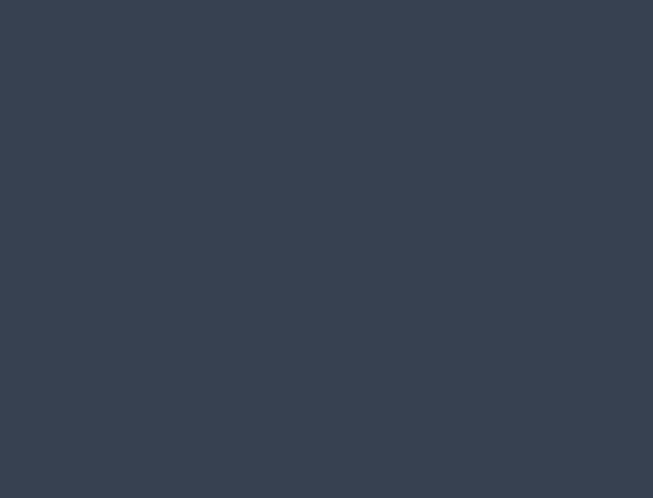
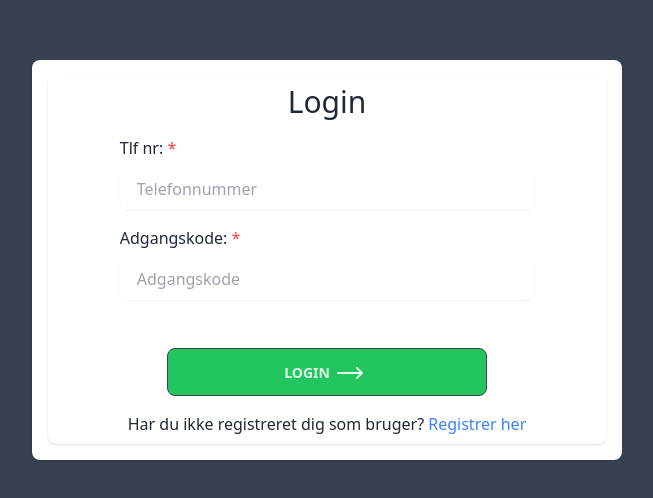
Before and after one commit to Mihusu/myBicycle, a React (Vite) app in the folder site/: page /userlogin in a window 1280 px wide. Before the commit this address had no page. Shown: the part 140-638 px from the top of the page, without its empty margins (313-966 px from the left). Built offline with nearby package versions, Linux system fonts and the light colour scheme; the HTML template or start-up script is replaced by a standard one; what react-secure-storage would draw is missing.

Commit message:
Made the root page in the FrontEnd

```diff
--- a/site/src/App.jsx
+++ b/site/src/App.jsx
@@ -1,11 +1,9 @@
-import {
-  Routes,
-  Route,
-} from "react-router-dom";
+import { Routes, Route } from "react-router-dom";
 
 // Non-auth pages
 import Home from "./pages/Home";
-import Login from "./pages/Login";
+import UserLogin from "./pages/UserLogin";
+import StoreLogin from "./BikeStore/pages/StoreLogin";
 import MyBikes from "./pages/MyBikes";
 import SmsVerification from "./pages/SmsVerification";
 import BikeRegistration from "./pages/BikeRegistration";
@@ -21,15 +19,17 @@ import { StolenBike } from "./components/MyBikes/StolenBike";
 import { PrivateRoutes } from "./components/Auth/PrivateRoute";
 
 function App() {
-
   return (
-    <div className="bg-gray-700 min-w-screen min-h-screen">
+    <div className="min-w-screen min-h-screen bg-gray-700">
       <Routes>
         <Route path="/" element={<Home />} />
-        <Route path="/login" element={<Login />} />
+        <Route path="/userlogin" element={<UserLogin />} />
         <Route path="/bikeregistration" element={<BikeRegistration />} />
         <Route path="/registration" element={<PhoneRegistration />} />
-        <Route path="/smsverification/:session_id" element={<SmsVerification />} />
+        <Route
+          path="/smsverification/:session_id"
+          element={<SmsVerification />}
+        />
         <Route path="/choosepassword" element={<ChoosePassword />} />
 
         <Route element={<PrivateRoutes />}>
@@ -37,12 +37,20 @@ function App() {
           <Route path="/transferbike/:id" element={<BikeTransfer />} />
           <Route path="/stolenbike" element={<StolenBike />} />
           <Route path="/activities" element={<Activity />} />
-          <Route path="/transfers/accept/:transfer_id" element={<ViewTransferAccept />} />
-          <Route path="/transfers/detail/:transfer_id" element={<ViewTransferDetail />} />
+          <Route
+            path="/transfers/accept/:transfer_id"
+            element={<ViewTransferAccept />}
+          />
+          <Route
+            path="/transfers/detail/:transfer_id"
+            element={<ViewTransferDetail />}
+          />
         </Route>
+
+        <Route path="/Storelogin" element={<StoreLogin />} />
       </Routes>
     </div>
-  )
+  );
 }
 
 export default App;
--- /dev/null
+++ b/site/src/BikeStore/pages/StoreLogin.jsx
@@ -0,0 +1,106 @@
+import React, { useState } from "react";
+import { useForm } from "react-hook-form";
+import secureLocalStorage from "react-secure-storage";
+import { Link, useNavigate } from "react-router-dom";
+
+const API_URL = import.meta.env.VITE_API_URL;
+
+function StoreLogin() {
+  const [error, setError] = useState("");
+
+  const { register, control, handleSubmit } = useForm();
+
+  const navigate = useNavigate();
+
+  const onSubmit = async (data) => {
+    const response = await fetch(API_URL + "/auth/token", {
+      method: "POST",
+      headers: {
+        "Content-Type": "application/json",
+      },
+      body: JSON.stringify(data),
+    });
+
+    const result = await response.json();
+
+    if (response.ok) {
+      secureLocalStorage.setItem("accesstoken", result.access_token);
+      navigate(`/mybikes`, { replace: true });
+    } else {
+      setError(result.detail);
+    }
+  };
+
+  return (
+    <div className="grid h-screen place-items-center p-4">
+      <div className="rounded-lg bg-white p-4 shadow dark:bg-gray-800">
+        {/* Errors */}
+        {error && (
+          <div className="rounded-lg bg-error p-4 text-white">{error}</div>
+        )}
+
+        {/* Use a form element to wrap the inputs and button */}
+        <form
+          className="rounded-lg bg-white p-2 shadow dark:bg-gray-800 sm:px-2 md:px-4 lg:px-10"
+          onSubmit={handleSubmit(onSubmit)}
+        >
+          {/* Use input elements for phoneNumber and password */}
+          <h1 className="mb-4 flex justify-center text-3xl">Login</h1>
+          <div
+            className="px-8 pb-2 font-light text-gray-800 dark:text-white"
+            control={control}
+            rules={{ required: true }}
+          >
+            Tlf nr:
+            <span className="required-dot text-red-500"> *</span>
+          </div>
+          <div className="px-8">
+            <input
+              type="text"
+              placeholder="Telefonnummer"
+              className="w-full flex-1 appearance-none rounded-lg border border-transparent border-gray-300 bg-white py-2 px-4 text-base text-gray-700 placeholder-gray-400 shadow-sm focus:border-transparent focus:outline-none focus:ring-2 focus:ring-purple-600"
+              {...register("phone_number")}
+            />
+          </div>
+          <div className="space-y-2 py-4 px-8">
+            <label className="font-light text-gray-800 dark:text-white">
+              Adgangskode:
+              <span className="required-dot text-red-500"> *</span>
+            </label>
+            <input
+              type="password"
+              className="w-full flex-1 appearance-none rounded-lg border border-transparent border-gray-300 bg-white py-2 px-4 text-base text-gray-700 placeholder-gray-400 shadow-sm focus:border-transparent focus:outline-none focus:ring-2 focus:ring-purple-600"
+              placeholder="Adgangskode"
+              {...register("password")}
+            />
+          </div>
+
+          <div className="flex flex-col items-center justify-center space-y-2 sm:px-2 md:px-4 lg:px-10">
+            <button
+              className="btn my-2 mt-8 w-full max-w-xs bg-green-500 py-2 px-4 text-green-100"
+              type="submit"
+            >
+              Login
+              <svg
+                xmlns="http://www.w3.org/2000/svg"
+                fill="none"
+                viewBox="0 0 24 24"
+                strokeWidth={1.5}
+                stroke="currentColor"
+                className="h-8 w-10"
+              >
+                <path
+                  strokeLinecap="round"
+                  strokeLinejoin="round"
+                  d="M17.25 8.25L21 12m0 0l-3.75 3.75M21 12H3"
+                />
+              </svg>
+            </button>
+          </div>
+        </form>
+      </div>
+    </div>
+  );
+}
+
+export default StoreLogin;
--- /dev/null
+++ b/site/src/pages/UserLogin.jsx
@@ -0,0 +1,111 @@
+import React, { useState } from "react";
+import { useForm } from "react-hook-form";
+import secureLocalStorage from "react-secure-storage";
+import { Link, useNavigate } from "react-router-dom";
+
+const API_URL = import.meta.env.VITE_API_URL;
+
+function PageLogin() {
+
+    const [error, setError] = useState("")
+
+    const {
+        register,
+        control,
+        handleSubmit,
+    } = useForm();
+
+    const navigate = useNavigate();
+
+    const onSubmit = async (data) => {
+
+        const response = await fetch(API_URL + '/auth/token', {
+            method: "POST",
+            headers: {
+                "Content-Type": "application/json",
+            },
+            body: JSON.stringify(data),
+        })
+
+        const result = await response.json()
+
+        if (response.ok) {
+            secureLocalStorage.setItem('accesstoken', result.access_token)
+            navigate(`/mybikes`, { replace: true });
+
+        }
+        else {
+            setError(result.detail)
+        }
+
+    }
+
+    return (
+        <div className="grid h-screen place-items-center p-4">
+            <div className="bg-white rounded-lg shadow dark:bg-gray-800 p-4">
+                {/* Errors */}
+                {error && <div className="p-4 rounded-lg bg-error text-white">{error}</div>}
+
+                {/* Use a form element to wrap the inputs and button */}
+                <form
+                    className="rounded-lg bg-white p-2 shadow dark:bg-gray-800 sm:px-2 md:px-4 lg:px-10"
+                    onSubmit={handleSubmit(onSubmit)}
+                >
+                    {/* Use input elements for phoneNumber and password */}
+                    <h1 className="flex justify-center text-3xl mb-4">Login</h1>
+                    <div className="pb-2 font-light text-gray-800 dark:text-white px-8"
+                        control={control}
+                        rules={{ required: true }}>
+                        Tlf nr:
+                        <span className="required-dot text-red-500"> *</span>
+                    </div>
+                    <div className="px-8">
+                        <input
+                            type="text"
+                            placeholder="Telefonnummer"
+                            className="rounded-lg border-transparent flex-1 appearance-none border border-gray-300 w-full py-2 px-4 bg-white text-gray-700 placeholder-gray-400 shadow-sm text-base focus:outline-none focus:ring-2 focus:ring-purple-600 focus:border-transparent"
+                            {...register('phone_number')}
+                        />
+                    </div>
+                    <div className='space-y-2 py-4 px-8'>
+                        <label className="font-light text-gray-800 dark:text-white">
+                            Adgangskode:
+                            <span className="text-red-500 required-dot"> *</span>
+                        </label>
+                        <input
+                            type="password"
+                            className="rounded-lg border-transparent flex-1 appearance-none border border-gray-300 w-full py-2 px-4 bg-white text-gray-700 placeholder-gray-400 shadow-sm text-base focus:outline-none focus:ring-2 focus:ring-purple-600 focus:border-transparent"
+                            placeholder="Adgangskode"
+                            {...register('password')}
+                        />
+                    </div>
+
+                    <div className="flex flex-col justify-center items-center space-y-2 sm:px-2 md:px-4 lg:px-10">
+
+                        <button className="btn my-2 mt-8 w-full max-w-xs bg-green-500 py-2 px-4 text-green-100" type="submit">
+                            Login
+                            <svg
+                                xmlns="http://www.w3.org/2000/svg"
+                                fill="none"
+                                viewBox="0 0 24 24"
+                                strokeWidth={1.5}
+                                stroke="currentColor"
+                                className="h-8 w-10"
+                            >
+                                <path
+                                    strokeLinecap="round"
+                                    strokeLinejoin="round"
+                                    d="M17.25 8.25L21 12m0 0l-3.75 3.75M21 12H3"
+                                />
+                            </svg>
+                        </button>
+
+                        <p>Har du ikke registreret dig som bruger? <Link to='/registration'><span className="text-blue-500">Registrer her</span></Link></p>
+                    </div>
+                </form>
+            </div>
+        </div>
+    );
+}
+
+export default PageLogin;
```
Also changed, not shown: site/src/pages/Home.jsx (+38 -43 lines), site/src/BikeStore/pages/MyStore.jsx (added).
